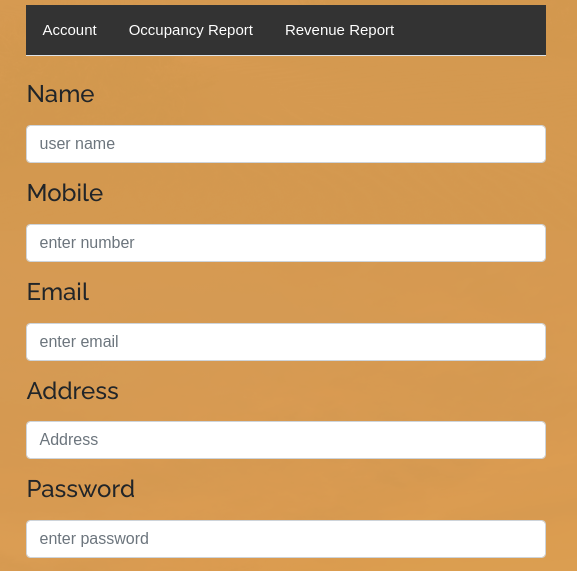
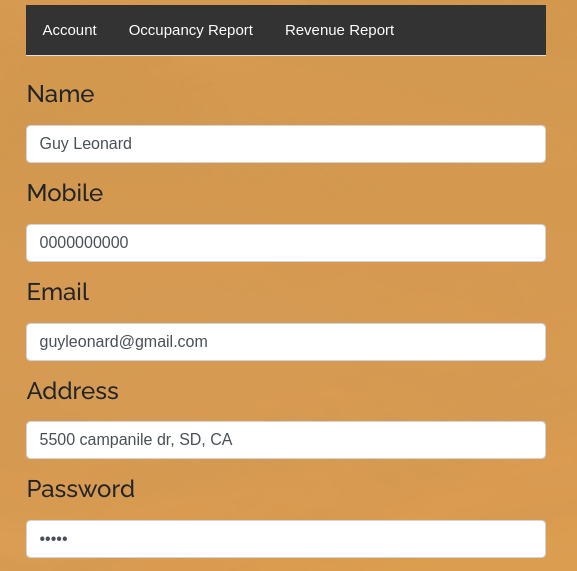
Before and after one commit to messi618/ophelias_oasis_monks, a website: page managerAccount.html in a window 1280 px wide. Shown: the part 571-1142 px from the top of the page, 491-1068 px from the left. Drawn offline with Linux system fonts and the light colour scheme.

Commit message:
updated data retrieval from database for customer and manager

```diff
--- a/database/jsonDB/manager.json
+++ b/database/jsonDB/manager.json
@@ -1,10 +1,11 @@
 {   "dbname": "managerDB",
-    "customers":
+    "managers":
     {
-        "customer":[
+        "manager":[
             {"name":"Guy Leonard",
+            "phone":"0000000000",
             "email":"guyleonard@gmail.com",
-            "phone":"0000000000",
+            "address":"5500 campanile dr, SD, CA",
             "password":"messi"
             },
             {
--- a/managerAccount.html
+++ b/managerAccount.html
@@ -136,11 +136,11 @@
           <div class="tab-content cont">
             <div class="tab-pane active" id="account">
 
-                  <form class="form" action="##" method="post" id="registrationForm">
+                  <form class="form" action="##" method="post" id="registrationForm1">
                       <div class="form-group">
                           <div class="col-xs-6">
                               <label for="first_name"><h4>Name</h4></label>
-                              <input type="text" class="form-control" name="first_name" id="first_name" placeholder="user name " title="enter your first name if any.">
+                              <input type="text" class="form-control" name="first_name" id="m1" placeholder="user name " title="enter your first name if any.">
                           </div>
                       </div>
 
@@ -148,28 +148,28 @@
                       <div class="form-group">
                           <div class="col-xs-6">
                              <label for="mobile"><h4>Mobile</h4></label>
-                              <input type="text" class="form-control" name="mobile" id="mobile" placeholder="enter number" title="enter your mobile number if any.">
+                              <input type="text" class="form-control" name="mobile" id="m2" placeholder="enter number" title="enter your mobile number if any.">
                           </div>
                       </div>
                       <div class="form-group">
 
                           <div class="col-xs-6">
                               <label for="email"><h4>Email</h4></label>
-                              <input type="email" class="form-control" name="email" id="email" placeholder="enter email" title="enter your email.">
+                              <input type="email" class="form-control" name="email" id="m3" placeholder="enter email" title="enter your email.">
                           </div>
                       </div>
                       <div class="form-group">
 
                           <div class="col-xs-6">
                               <label for="email"><h4>Address</h4></label>
-                              <input type="email" class="form-control" id="location" placeholder="Address" title="enter a location">
+                              <input type="email" class="form-control" id="m4" placeholder="Address" title="enter a location">
                           </div>
                       </div>
                       <div class="form-group">
 
                           <div class="col-xs-6">
                               <label for="password"><h4>Password</h4></label>
-                              <input type="password" class="form-control" name="password" id="pss" placeholder="enter password" title="enter your password.">
+                              <input type="password" class="form-control" name="password" id="m5" placeholder="enter password" title="enter your password.">
                           </div>
                       </div>
                       <div class="form-group">
@@ -202,7 +202,7 @@
                       <script>
                           var options1 = {
                               chart: {
-                                  width: 700,
+                                  width: 600,
                                   type: 'pie',
                               },
                               labels: [  'Rooms Under Maintenance','Available Rooms', 'Booked Rooms'],
@@ -241,6 +241,7 @@
               <!--Billing tab-->
               <div class="tab-pane" id="billing">
                   <form class="form" action="##" method="post" id="registrationForm">
+                      <h6>*All amounts in USD</h6>
                       <div class="form-group">
                           <div class="col-xs-6">
                               <label for="first_name"><h4>Expected Revenue - without Discount</h4></label>
@@ -366,7 +367,7 @@ $(document).ready(function() {
         'autoclose' : true
       });
 
-          //reading json db
+          //reading json db - revenue report
           $.getJSON('database/reportStorage/revenue.json',function(data){
             //console.log("inside db");
               $(data).each(function(id,value){
@@ -382,7 +383,23 @@ $(document).ready(function() {
                   $('#r5').attr("value",r5);
                   r6 = r3 - (r4 + r5);  //revenue - expenditure
                   $('#r6').attr("value",r6);
+              });
+          });
 
+          //reading json db - user
+          $.getJSON('database/jsonDB/manager.json',function(data){
+            //console.log("inside db");
+              $(data).each(function(id,value){
+                  m1 = value.managers.manager[0].name;
+                  $('#m1').attr("value",m1);console.log("m1 "+m1);
+                  m2 = value.managers.manager[0].phone;
+                  $('#m2').attr("value",m2);
+                  m3 = value.managers.manager[0].email;
+                  $('#m3').attr("value",m3);
+                  m4 = value.managers.manager[0].address;
+                  $('#m4').attr("value",m4);
+                  m5 = value.managers.manager[0].password;
+                  $('#m5').attr("value",m5);
               });
           });
 
```
Also changed, not shown: Login.html (+0 -1 lines), LoginManager.html (+21 -7 lines), book4.html (renamed from ViewRooms.html).
